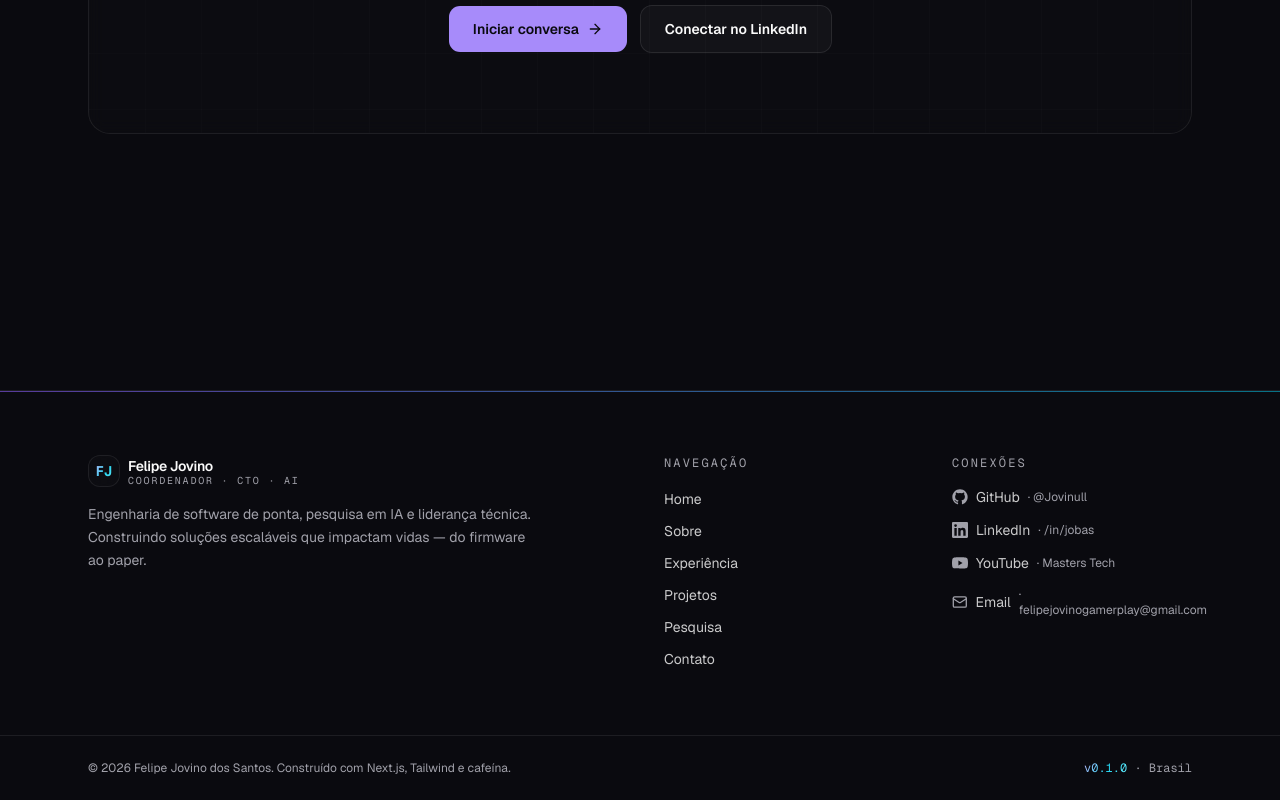
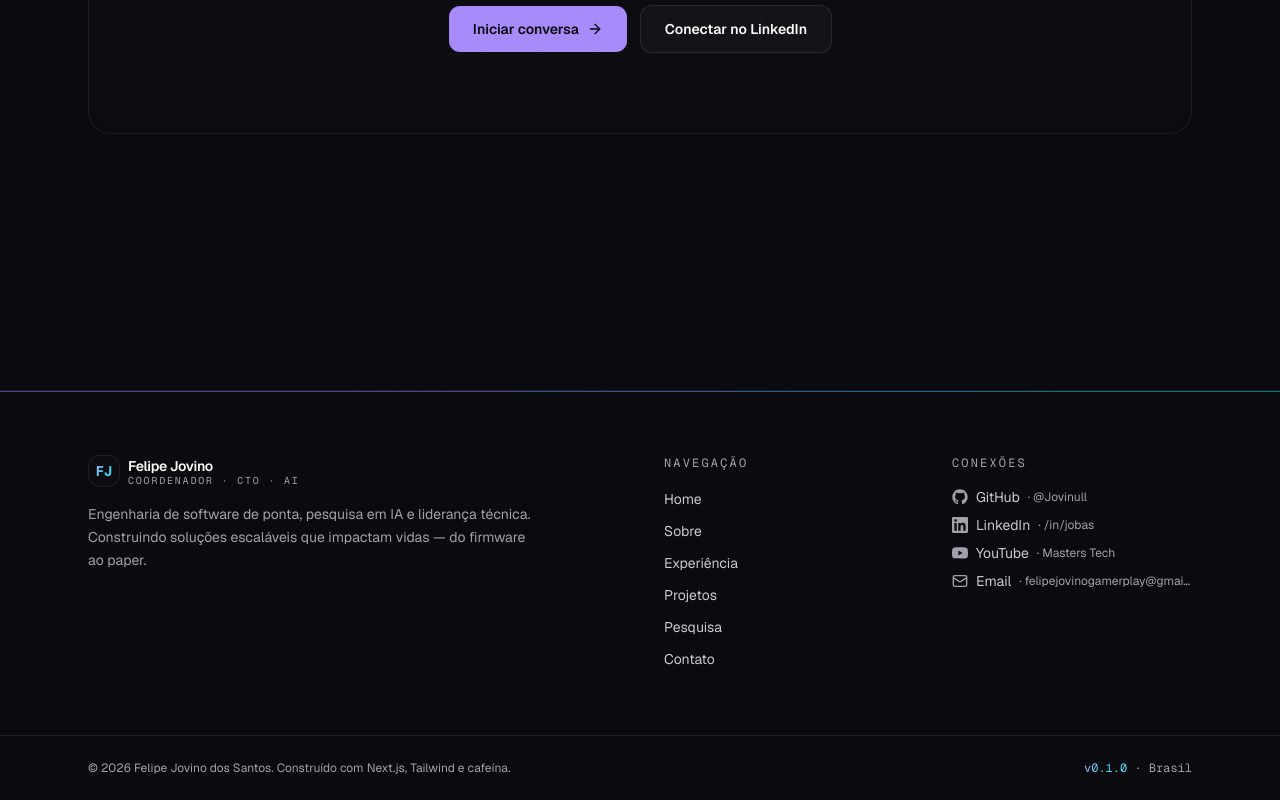
Before and after one commit to Jovinull/portfolio, a Next.js app: page / in a window 1280 px wide. Shown: the part 4059-4859 px from the top of the page. Built offline with nearby package versions, Linux system fonts and the light colour scheme; no server answers.

Commit message:
fix(footer): corrige alinhamento e quebra do email em linha unica com truncate

```diff
--- a/src/components/site/footer.tsx
+++ b/src/components/site/footer.tsx
@@ -48,16 +48,19 @@ export function Footer() {
           </h2>
           <ul className="mt-4 flex flex-col gap-2">
             {socialLinks.map(({ label, href, icon: Icon, handle }) => (
-              <li key={label}>
+              <li key={label} className="min-w-0">
                 <a
                   href={href}
                   target={href.startsWith("mailto:") ? undefined : "_blank"}
                   rel={href.startsWith("mailto:") ? undefined : "noopener noreferrer"}
-                  className="group inline-flex items-center gap-2 text-sm text-foreground/80 transition-colors hover:text-foreground"
+                  title={`${label} · ${handle}`}
+                  className="group flex w-full items-center gap-2 text-sm text-foreground/80 transition-colors hover:text-foreground"
                 >
-                  <Icon className="size-4 text-muted-foreground transition-colors group-hover:text-primary" />
-                  <span>{label}</span>
-                  <span className="text-xs text-muted-foreground">· {handle}</span>
+                  <Icon className="size-4 shrink-0 text-muted-foreground transition-colors group-hover:text-primary" />
+                  <span className="shrink-0">{label}</span>
+                  <span className="min-w-0 flex-1 truncate text-xs text-muted-foreground">
+                    · {handle}
+                  </span>
                 </a>
               </li>
             ))}
```
